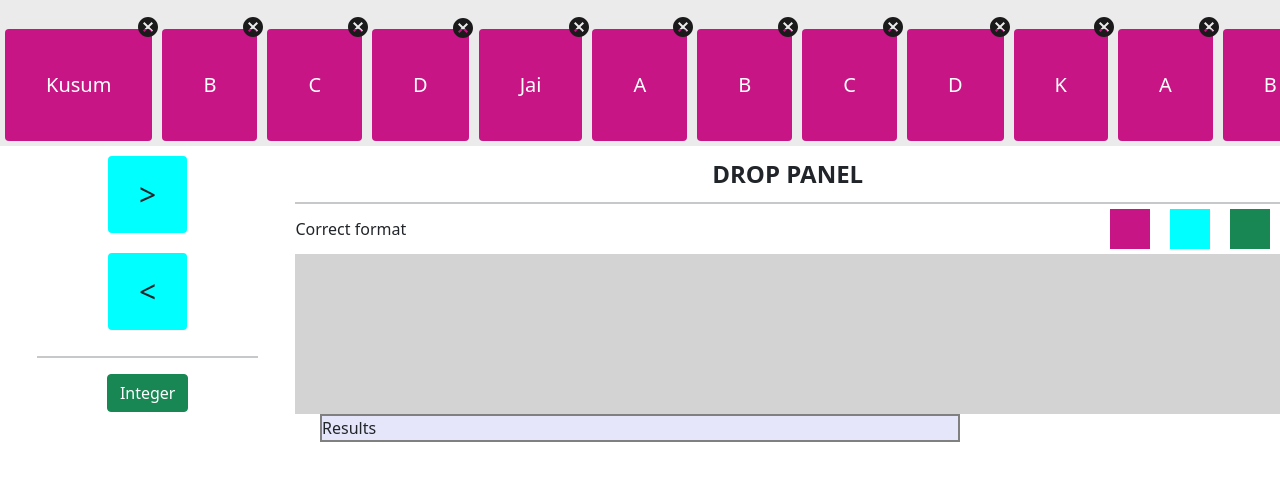
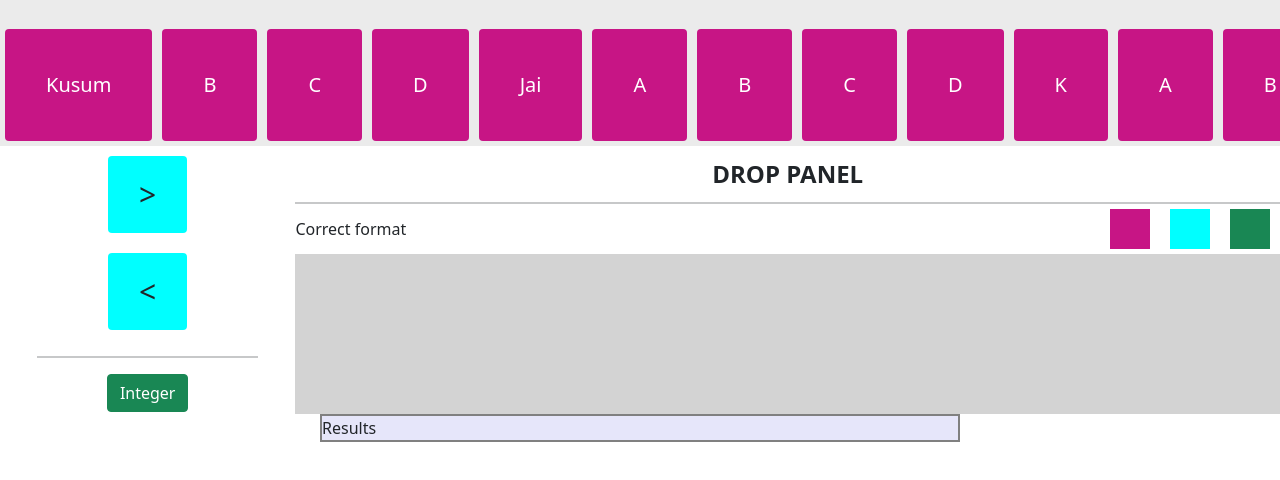
Before and after one commit to KUSUM24/Drag-And-Drop, a React (Create React App) app: page / in a window 1280 px wide. Shown: the top 480 px of the page. Built offline with nearby package versions, Linux system fonts and the light colour scheme.

Commit message:
Cross button added in drop panel

```diff
--- a/src/Components/VarBox.js
+++ b/src/Components/VarBox.js
@@ -1,10 +1,11 @@
-import React from "react";
+import React, { useState } from "react";
 import { Draggable } from "react-beautiful-dnd";
 import CancelIcon from "@material-ui/icons/Cancel";
 
 export const VarBox = ({ dropBox, index, value, dragDisable }) => {
   const operators = ["<", ">", "Int"];
   const spanValue = [">", "<", "Input"];
+  const [crossDisplay, setCrossDisplay] = useState(false);
   let spanClass = "";
   let innerSpan = "";
   if (operators.includes(value)) {
@@ -20,6 +21,9 @@ export const VarBox = ({ dropBox, index, value, dragDisable }) => {
     console.log(operators.includes(value));
     spanClass = "varBox--button btn";
   }
+  // if (dragDisable) {
+  //   setCrossDisplay(true);
+  // }
   return (
     <>
       {/* <div>{dropBox}</div> */}
@@ -32,7 +36,10 @@ export const VarBox = ({ dropBox, index, value, dragDisable }) => {
       >
         {(provided) => (
           <div>
-            <CancelIcon className="cross-btn" />
+            <CancelIcon
+              className="cross-btn"
+              style={{ display: `${crossDisplay}` }}
+            />
             <span
               // key={index.toString()}
               {...provided.draggableProps}
--- a/src/styles/custom.css
+++ b/src/styles/custom.css
@@ -67,6 +67,7 @@ hr {
 }
 .drop-panel--container .integer--button {
   padding: 40px !important;
+  /* font-size: 20px; */
 }
 .index-source {
   width: 40px;
@@ -95,9 +96,11 @@ hr {
 }
 .cross-btn {
   position: relative;
-  right: 20%;
-  margin-bottom: -25%;
+  left: 85%;
+  top: 0%;
+  margin-top: -75%;
   color: rgb(27, 26, 26);
+  cursor: pointer;
 }
 @media screen and (max-width: 780px) {
   .operator--container {
```
